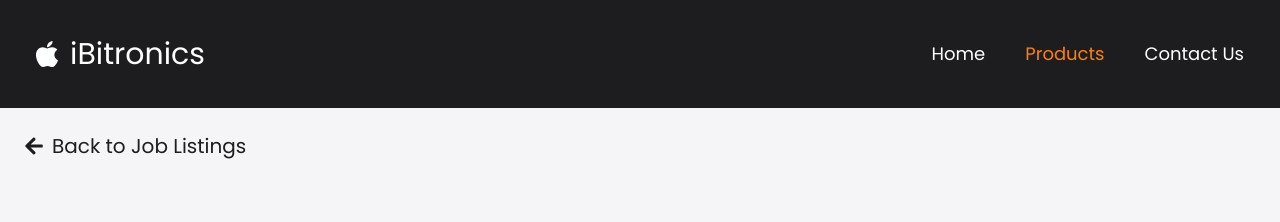
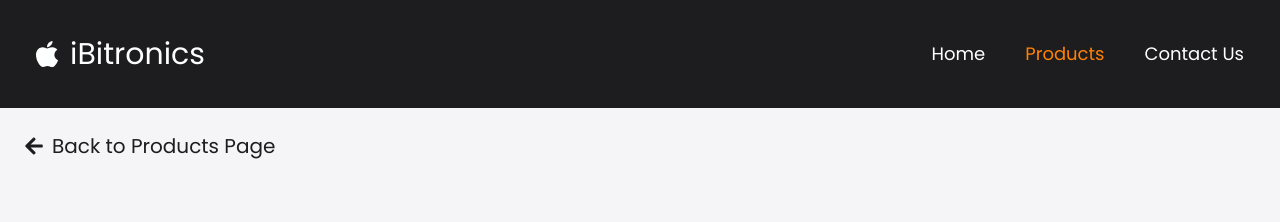
Before and after one commit to Ashmin-Bhujel/ibitronics, a React (Vite) app: page /products/1 in a window 1280 px wide. Shown: the top 222 px of the page. Built offline with nearby package versions, Linux system fonts and the light colour scheme; no server answers; a web font is replaced by a local one.

Commit message:
Add minor change to single product page

```diff
--- a/src/pages/SingleProductPage.jsx
+++ b/src/pages/SingleProductPage.jsx
@@ -56,7 +56,7 @@ export default function SingleProductPage() {
             className="text-dark text-xl hover:text-primary flex items-center"
           >
             <FaArrowLeft className="inline-block mr-2" />
-            <span>Back to Job Listings</span>
+            <span>Back to Products Page</span>
           </Link>
         </div>
       </section>
```
